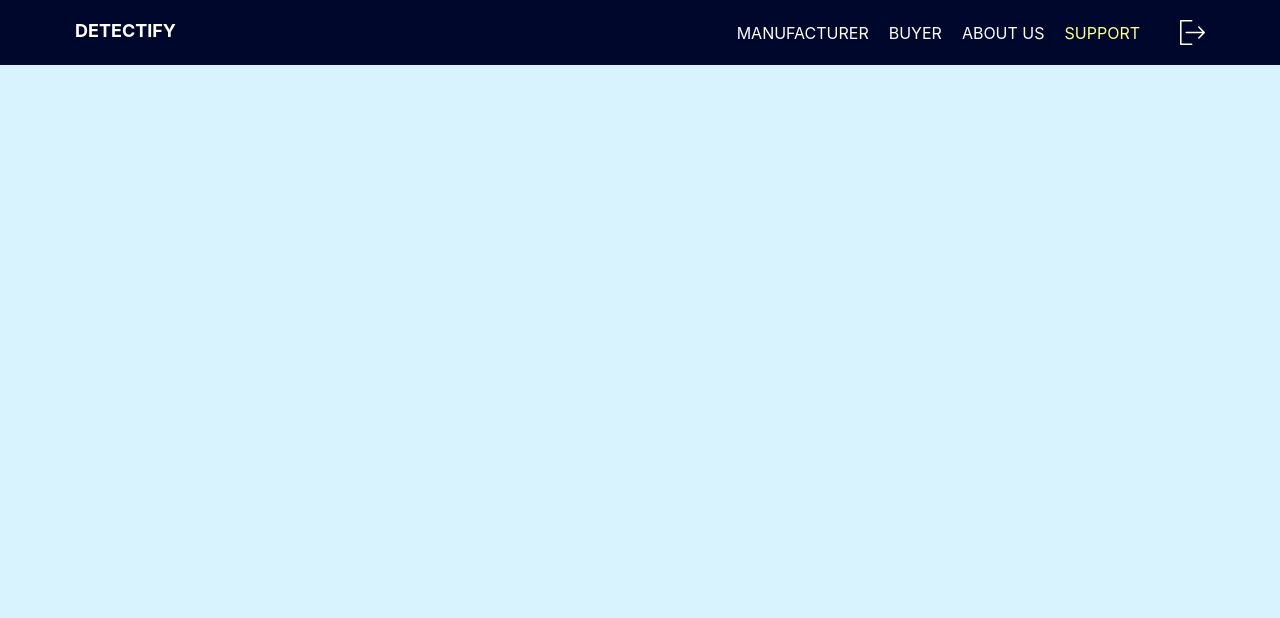
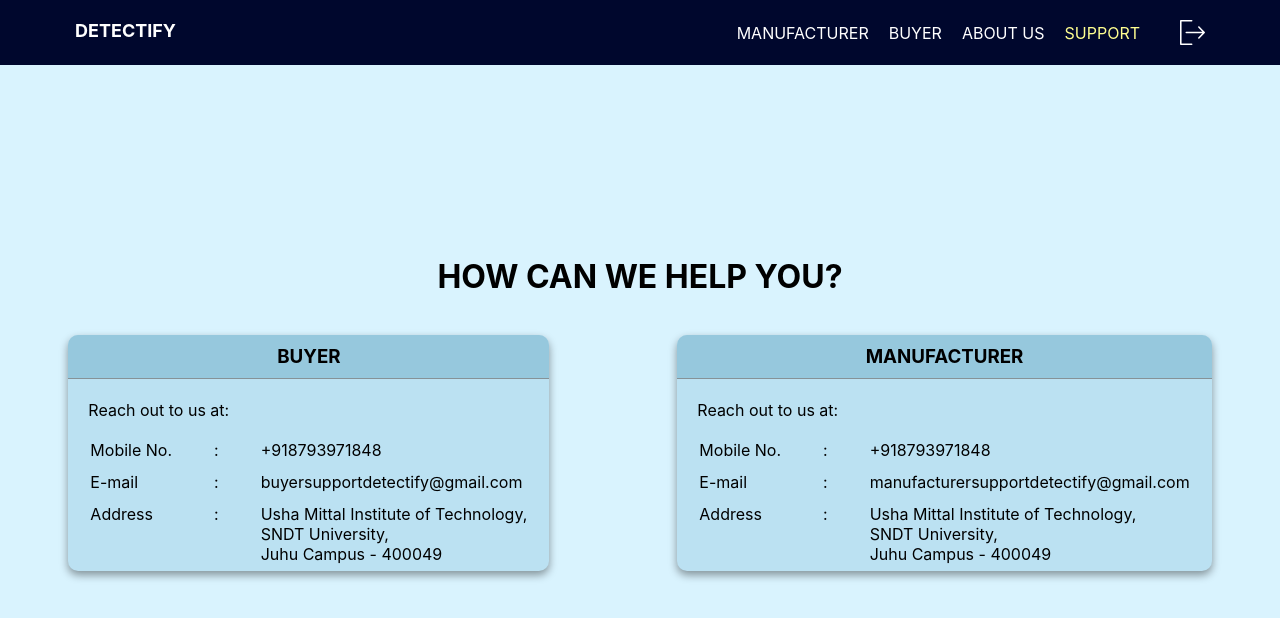
Before and after one commit to IceCYrip/counterfeit, a React (Create React App) app: page /support in a window 1280 px wide. Shown: the top 618 px of the page. Built offline with nearby package versions, Linux system fonts and the light colour scheme.

Commit message:
Support Page added

```diff
--- a/src/Support.js
+++ b/src/Support.js
@@ -1,5 +1,6 @@
 import React, { useEffect } from 'react'
 import Navbar from './components/Navbar'
+import styles from './styles/Support.css'
 
 const Support = () => {
   useEffect(() => {
@@ -8,7 +9,73 @@ const Support = () => {
   return (
     <>
       <Navbar />
-      Support page
+      <div className='supportWrapper'>
+        <div className='supportBody'>
+          <h1>How can we help you?</h1>
+          <div className='flexBox'>
+            <div className='container'>
+              <div className='containerHeader'>
+                <h3>Buyer</h3>
+              </div>
+              <div className='reachOutText'>Reach out to us at:</div>
+              <table className='contactDetails'>
+                <tbody>
+                  <tr>
+                    <td>Mobile No.</td>
+                    <td>:</td>
+                    <td>+918793971848</td>
+                  </tr>
+                  <tr>
+                    <td>E-mail</td>
+                    <td>:</td>
+                    <td>buyersupportdetectify@gmail.com</td>
+                  </tr>
+                  <tr>
+                    <td style={{ verticalAlign: 'top' }}>Address</td>
+                    <td style={{ verticalAlign: 'top' }}>:</td>
+                    <td>
+                      Usha Mittal Institute of Technology,
+                      <br />
+                      SNDT University, <br />
+                      Juhu Campus - 400049
+                    </td>
+                  </tr>
+                </tbody>
+              </table>
+            </div>
+            <div className='container'>
+              <div className='containerHeader'>
+                <h3>Manufacturer</h3>
+              </div>
+              <div className='reachOutText'>Reach out to us at:</div>
+              <table className='contactDetails'>
+                <tbody>
+                  <tr>
+                    <td>Mobile No.</td>
+                    <td>:</td>
+                    <td>+918793971848</td>
+                  </tr>
+                  <tr>
+                    <td>E-mail</td>
+                    <td>:</td>
+                    <td>manufacturersupportdetectify@gmail.com</td>
+                  </tr>
+                  <tr>
+                    <td style={{ verticalAlign: 'top' }}>Address</td>
+                    <td style={{ verticalAlign: 'top' }}>:</td>
+                    <td>
+                      Usha Mittal Institute of Technology,
+                      <br />
+                      SNDT University, <br />
+                      Juhu Campus - 400049
+                    </td>
+                  </tr>
+                </tbody>
+              </table>
+            </div>
+          </div>
+        </div>
+      </div>
     </>
   )
 }
--- /dev/null
+++ b/src/styles/Support.css
@@ -0,0 +1,50 @@
+.supportWrapper {
+  height: 96.5vh;
+  margin-top: 3.5vh;
+
+  display: grid;
+  place-items: center;
+}
+
+.supportBody > h1,
+.containerHeader > h3 {
+  margin: 0px;
+
+  text-align: center;
+  text-transform: uppercase;
+}
+
+.containerHeader > h3 {
+  padding: 10px;
+}
+
+.container {
+  border-radius: 10px;
+  background-color: #bbe1f2;
+
+  box-shadow: 0px 4px 8px 0px rgba(0, 0, 0, 0.4);
+}
+
+.containerHeader {
+  background-color: #96c8dd;
+  border-top-right-radius: 10px;
+  border-top-left-radius: 10px;
+
+  border-bottom: 1px solid rgba(128, 128, 128, 0.75);
+}
+
+.contactDetails td,
+.reachOutText {
+  padding: 5px 20px;
+}
+
+.reachOutText {
+  margin-top: 16px;
+  margin-bottom: 8px;
+}
+
+.flexBox {
+  margin-top: 3vw;
+  display: flex;
+  column-gap: 10vw;
+}
```
